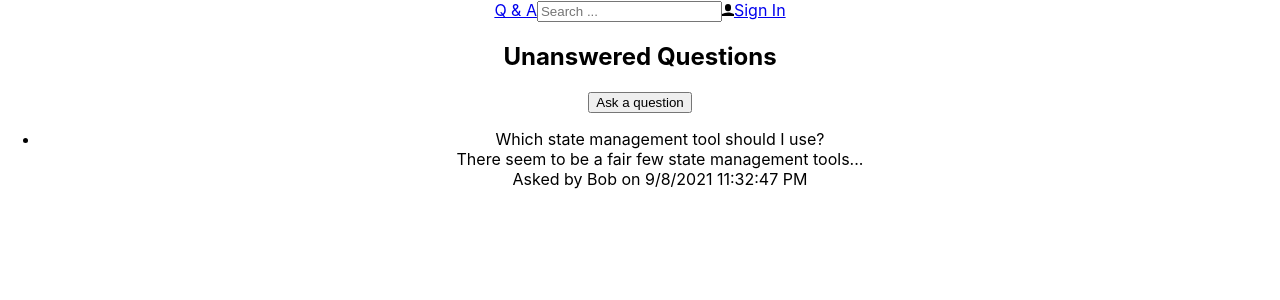
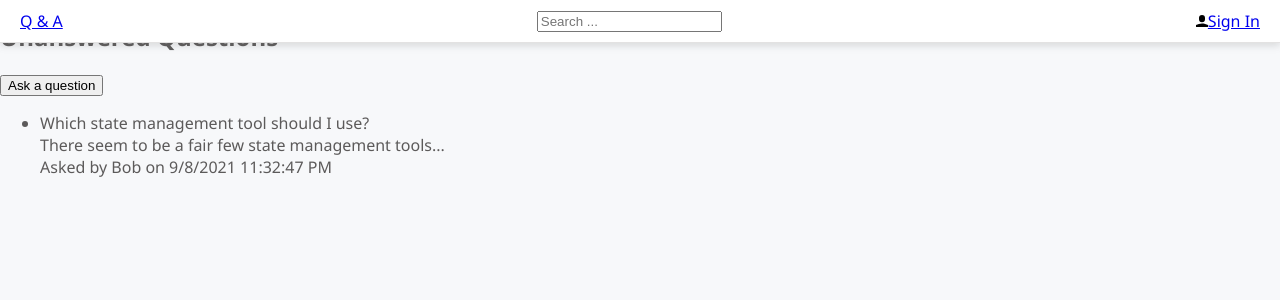
Before and after one commit to ZahraB21/Q-A, a React (Create React App) app: page / in a window 1280 px wide. Shown: the top 300 px of the page. Built offline with nearby package versions, Linux system fonts and the light colour scheme.

Commit message:
Removing .css files and creating related .module.css files and importing them in related components

```diff
--- a/src/App.css
+++ /dev/null
@@ -1,38 +0,0 @@
-.App {
-  text-align: center;
-}
-
-.App-logo {
-  height: 40vmin;
-  pointer-events: none;
-}
-
-@media (prefers-reduced-motion: no-preference) {
-  .App-logo {
-    animation: App-logo-spin infinite 20s linear;
-  }
-}
-
-.App-header {
-  background-color: #282c34;
-  min-height: 100vh;
-  display: flex;
-  flex-direction: column;
-  align-items: center;
-  justify-content: center;
-  font-size: calc(10px + 2vmin);
-  color: white;
-}
-
-.App-link {
-  color: #61dafb;
-}
-
-@keyframes App-logo-spin {
-  from {
-    transform: rotate(0deg);
-  }
-  to {
-    transform: rotate(360deg);
-  }
-}
--- /dev/null
+++ b/src/App.module.css
@@ -0,0 +1,5 @@
+.container {
+  font-family: 'Segoe UI', 'Helvetica Neue', sans-serif;
+  font-size: 16px;
+  color: #5c5a5a;
+}
--- a/src/App.tsx
+++ b/src/App.tsx
@@ -1,11 +1,11 @@
 import React from 'react';
 import Header from './Header';
-import './App.css';
+import styles from './App.module.css';
 import { HomePage } from './HomePage';
 
 function App() {
   return (
-    <div className="App">
+    <div className={styles.container}>
       <Header />
       <HomePage />
     </div>
--- /dev/null
+++ b/src/Header.module.css
@@ -0,0 +1,13 @@
+.container {
+  position: fixed;
+  box-sizing: border-box;
+  top: 0;
+  width: 100%;
+  display: flex;
+  align-items: center;
+  justify-content: space-between;
+  padding: 10px 20px;
+  background-color: #fff;
+  border-bottom: 1px solid #e3e2e2;
+  box-shadow: 0 3px 7px 0 rgba(110, 112, 114, 0.21);
+}
--- a/src/Header.tsx
+++ b/src/Header.tsx
@@ -1,12 +1,13 @@
 import React from 'react';
 import { UserIcon } from './Icons';
+import styles from './Header.module.css';
 
 const Header = () => {
   const handleSearchInputChange = (e: React.ChangeEvent<HTMLInputElement>) => {
     console.log(e.target.value);
   };
   return (
-    <div>
+    <div className={styles.container}>
       <a href="./">Q & A</a>
       <input
         placeholder="Search ..."
--- a/src/index.css
+++ b/src/index.css
@@ -1,13 +1,4 @@
 body {
   margin: 0;
-  font-family: -apple-system, BlinkMacSystemFont, 'Segoe UI', 'Roboto', 'Oxygen',
-    'Ubuntu', 'Cantarell', 'Fira Sans', 'Droid Sans', 'Helvetica Neue',
-    sans-serif;
-  -webkit-font-smoothing: antialiased;
-  -moz-osx-font-smoothing: grayscale;
+  background-color: #f7f8fa;
 }
-
-code {
-  font-family: source-code-pro, Menlo, Monaco, Consolas, 'Courier New',
-    monospace;
-}
```
